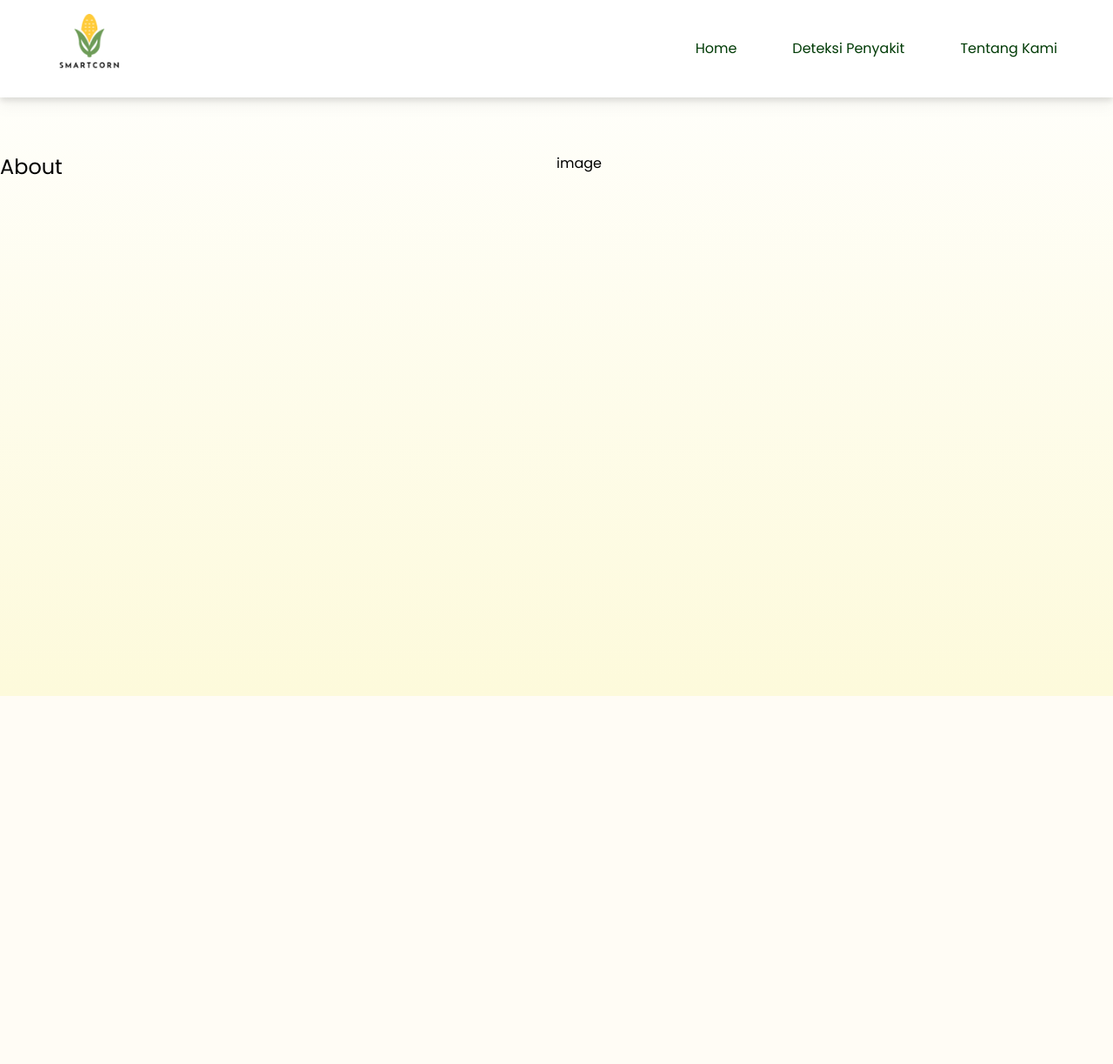
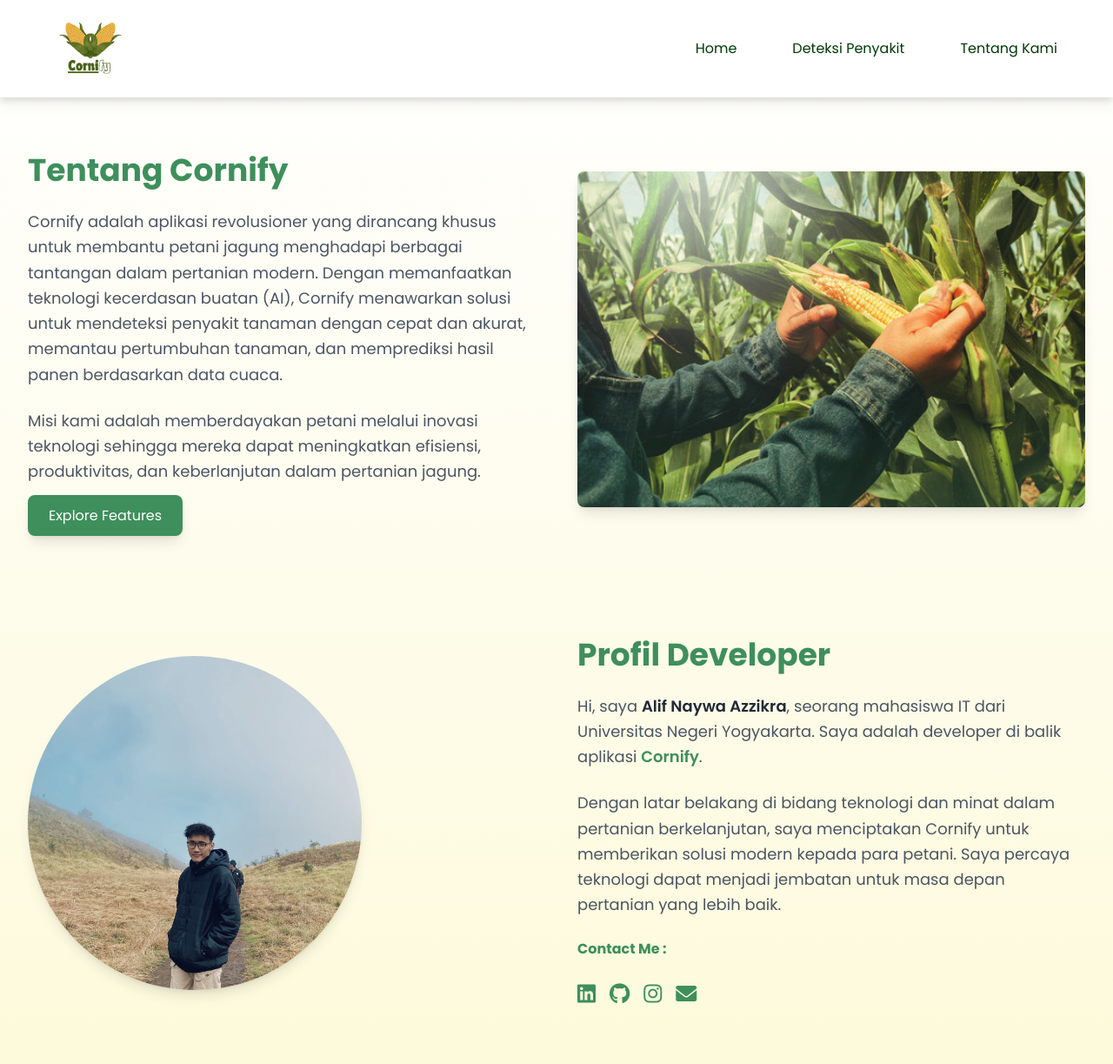
Before and after one commit to alifnay/corn_leaf_disease, a Flask app: page /about in a window 1280 px wide. Shown: the whole page at 87% size. Before the commit the page ends 800 px from the top, so only its background shows below. Run offline with Flask 3, Linux system fonts and the light colour scheme; some libraries are stand-ins or nearby versions.

Commit message:
"Updated logo, about page, and base template with new design and content, including changes to text, images, and layout."

```diff
--- a/templates/about.html
+++ b/templates/about.html
@@ -1,8 +1,74 @@
-<div class="max-w-7xl mx-auto py-16">
-    <div class="grid grid-cols-2">
-        <div>
-            <div class="text-2xl">About</div>
+<div class="max-w-7xl mx-auto py-16 px-8">
+    <div class="grid grid-cols-1 md:grid-cols-2 gap-12 items-center">
+        <div class="space-y-6">
+            <div>
+                <h2 class="text-4xl font-bold text-[#3E8F5C]">Tentang Cornify</h2>
+            </div>
+            <p class="text-lg text-gray-600 leading-relaxed">
+                Cornify adalah aplikasi revolusioner yang dirancang khusus untuk membantu petani jagung menghadapi berbagai tantangan dalam pertanian modern. Dengan memanfaatkan teknologi kecerdasan buatan (AI), Cornify menawarkan solusi untuk mendeteksi penyakit tanaman dengan cepat dan akurat, memantau pertumbuhan tanaman, dan memprediksi hasil panen berdasarkan data cuaca.
+            </p>
+            <p class="text-lg text-gray-600 leading-relaxed">
+                Misi kami adalah memberdayakan petani melalui inovasi teknologi sehingga mereka dapat meningkatkan efisiensi, produktivitas, dan keberlanjutan dalam pertanian jagung.
+            </p>
+            <div>
+                <a href="{{ url_for('index') }}" class="px-6 py-3 bg-[#3E8F5C] text-white rounded-lg shadow-lg hover:bg-[#2E7047] transition-colors duration-300">
+                    Explore Features
+                </a>
+            </div>
         </div>
-        <div>image</div>
+
+        <div class="relative">
+            <img src="static\images\about_img.jpg" alt="About Cornify" class="rounded-lg shadow-lg object-cover w-full h-full">
+            <div class="absolute top-0 left-0 w-full h-full bg-gradient-to-t from-[#3E8F5C] via-transparent to-transparent opacity-20 rounded-lg"></div>
+        </div>
     </div>
 </div>
+<div class="max-w-7xl mx-auto py-16 px-8">
+    <div class="grid grid-cols-1 md:grid-cols-2 gap-12 items-center">
+        <div class="relative">
+            <img src="static/images/dev_img.jpg" alt="Developer Image" class="rounded-full shadow-lg object-cover w-96 h-96">
+            <!-- Overlay Dekoratif -->
+        </div>
+
+        <!-- Bagian Kanan: Informasi -->
+        <div class="space-y-6">
+            <!-- Judul -->
+            <div>
+                <h2 class="text-4xl font-bold text-[#3E8F5C]">Profil Developer</h2>
+            </div>
+            <!-- Deskripsi -->
+            <p class="text-lg text-gray-600 leading-relaxed">
+                Hi, saya <span class="font-semibold text-gray-800">Alif Naywa Azzikra</span>, seorang mahasiswa IT dari Universitas Negeri Yogyakarta. Saya adalah developer di balik aplikasi <span class="text-[#3E8F5C] font-semibold">Cornify</span>.
+            </p>
+            <p class="text-lg text-gray-600 leading-relaxed">
+                Dengan latar belakang di bidang teknologi dan minat dalam pertanian berkelanjutan, saya menciptakan Cornify untuk memberikan solusi modern kepada para petani. Saya percaya teknologi dapat menjadi jembatan untuk masa depan pertanian yang lebih baik.
+            </p>
+            <div class="text-[#3E8F5C] font-bold">Contact Me :</div>
+            <div class="flex gap-4">
+                <!-- LinkedIn -->
+                <a href="https://www.linkedin.com/in/alif-naywa-azzikra/" target="_blank" rel="noopener noreferrer"
+                    class="text-[#3E8F5C] hover:text-[#2E7047] text-2xl transition-colors duration-300">
+                    <i class="fab fa-linkedin"></i>
+                </a>
+
+                <!-- GitHub -->
+                <a href="https://github.com/alifnay" target="_blank" rel="noopener noreferrer"
+                    class="text-[#3E8F5C] hover:text-[#2E7047] text-2xl transition-colors duration-300">
+                    <i class="fab fa-github"></i>
+                </a>
+
+                <!-- Instagram -->
+                <a href="https://instagram.com/alifnaywa_" target="_blank" rel="noopener noreferrer"
+                    class="text-[#3E8F5C] hover:text-[#2E7047] text-2xl transition-colors duration-300">
+                    <i class="fab fa-instagram"></i>
+                </a>
+
+                <!-- Email -->
+                <a href="mailto:naywaalif@gmail.com"
+                    class="text-[#3E8F5C] hover:text-[#2E7047] text-2xl transition-colors duration-300">
+                    <i class="fas fa-envelope"></i>
+                </a>
+            </div>
+        </div>
+    </div>
+</div>
--- a/templates/index.html
+++ b/templates/index.html
@@ -12,6 +12,7 @@
     rel="stylesheet"
     href="https://cdn.jsdelivr.net/npm/swiper@9/swiper-bundle.min.css"
     />
+    <link rel="stylesheet" href="https://cdnjs.cloudflare.com/ajax/libs/font-awesome/6.0.0-beta3/css/all.min.css">
     <script src="https://cdn.jsdelivr.net/npm/swiper@9/swiper-bundle.min.js"></script>
     <style>
         body {
```
Also changed, not shown: templates/base.html (+8 -8 lines), static/images/about_img.jpg (added), static/images/dev_img.jpg (added), static/images/logo.png.
